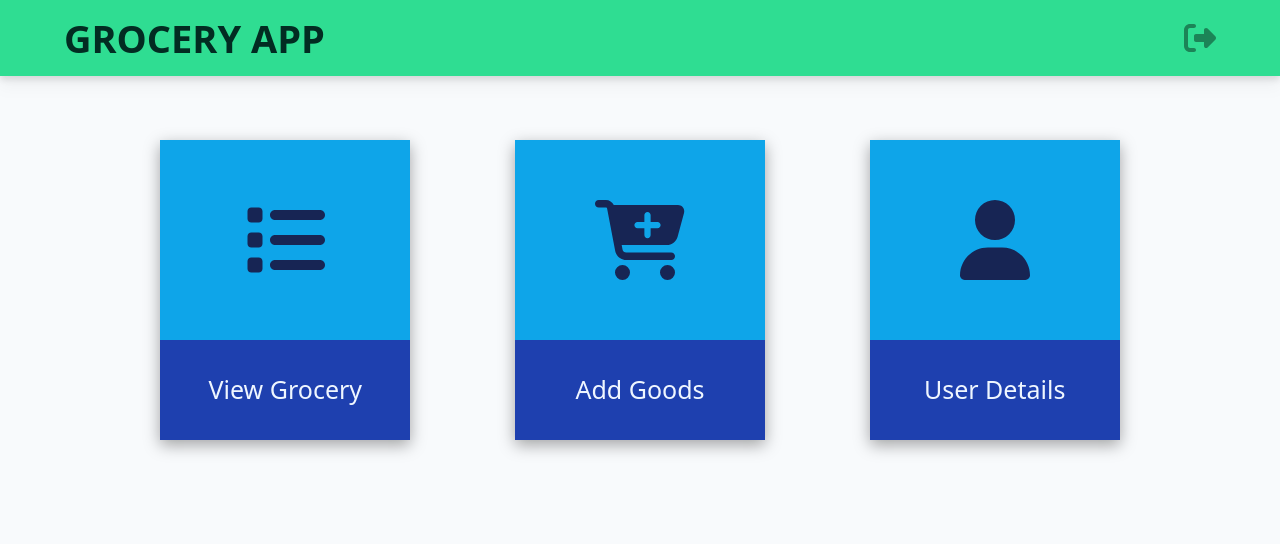
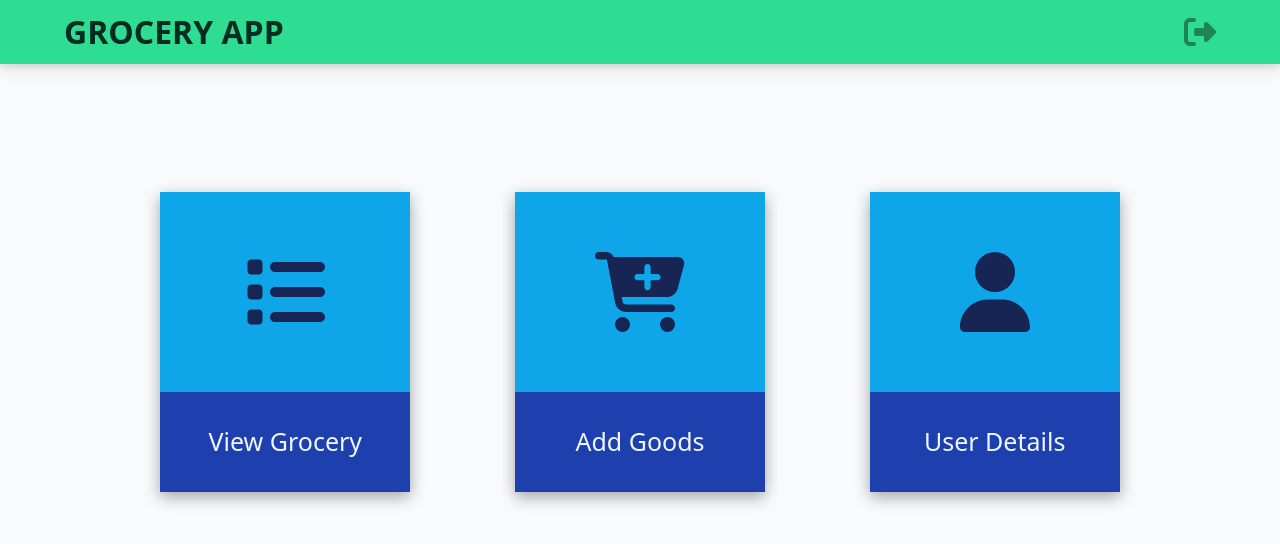
Before and after one commit to cedrick-jsx/grocery-app, a React (Vite) app in the folder client/: page / in a window 1280 px wide. Shown: the top 544 px of the page. Built offline with nearby package versions, Linux system fonts and the light colour scheme; no server answers; sample sign-in values are in the browser's storage.

Commit message:
Update Files

```diff
--- a/client/src/components/Card.jsx
+++ b/client/src/components/Card.jsx
@@ -8,7 +8,7 @@ export default function Card(props) {
   return (
     <button
       className={
-        "bg-sky-500 text-blue-950 transition-all [box-shadow:rgba(0,0,0,0.35)_0px_5px_15px] hover:[box-shadow:-10px_-10px_10px_0_#9EDDFF,-10px_-10px_0_3px_#332FD0] hover:translate-x-[10px] hover:translate-y-[10px] group/card 3xs:w-[70vw] 2xs:w-[250px]"
+        "bg-sky-500 text-blue-950 transition-all [box-shadow:rgba(0,0,0,0.35)_0px_5px_15px] hover:[box-shadow:-10px_-10px_10px_0_#9EDDFF,-10px_-10px_0_3px_#332FD0] hover:translate-x-[10px] hover:translate-y-[10px] group/card 3xs:w-[50vw] 2xs:w-[180px]"
       }
       onClick={() => {
         switch (props.value) {
@@ -31,7 +31,7 @@ export default function Card(props) {
     >
       <div
         className={
-          "flex place-content-center place-items-center w-[250px] h-[200px] overflow-hidden 3xs:w-full 3xs:h-[50vw]"
+          "flex place-content-center place-items-center w-[250px] h-[200px] overflow-hidden 3xs:w-full 3xs:h-[40vw] 2xs:w-full 2xs:h-[150px]"
         }
       >
         <FontAwesomeIcon
@@ -42,13 +42,15 @@ export default function Card(props) {
               ? faCartPlus
               : props.value === "details" && faUser
           }
-          className={"text-[80px] transition-all 3xs:text-[20vw]"}
+          className={
+            "text-[80px] transition-all 3xs:text-[15vw] 2xs:text-[50px]"
+          }
         />
       </div>
 
       <div
         className={
-          "w-full h-[100px] bg-blue-800 flex place-content-center place-items-center text-blue-50 text-[25px] font-medium 3xs:h-[30vw] 3xs:text-[6vw]"
+          "w-full h-[100px] bg-blue-800 flex place-content-center place-items-center text-blue-50 text-[25px] font-medium 3xs:h-[20vw] 3xs:text-[6vw] 2xs:text-[20px] 2xs:h-[70px]"
         }
       >
         {props.children}
--- a/client/src/components/Header.jsx
+++ b/client/src/components/Header.jsx
@@ -10,9 +10,9 @@ export default function Header(props) {
     <h1
       className={`${
         props.value === "grocery"
-          ? "absolute top-0 left-0 w-full mt-4 3xs:text-[9vw] 2xs:text-[30px] text-[38px]"
+          ? "absolute top-0 left-0 w-full mt-4 3xs:text-[7vw] 2xs:text-[25px] text-[32px]"
           : props.value === "navbar"
-          ? "cursor-pointer 3xs:text-[9vw] 2xs:text-[30px] text-[38px]"
+          ? "cursor-pointer 3xs:text-[7vw] 2xs:text-[25px] text-[32px]"
           : props.value === "none" &&
             "text-[80px] 3xs:text-[15vw] 2xs:text-[40px]"
       } text-emerald-950 text-center uppercase font-extrabold`}
--- a/client/src/components/InputForm.jsx
+++ b/client/src/components/InputForm.jsx
@@ -20,7 +20,7 @@ export default function InputForm(props) {
       className={`${
         props.type === "submit"
           ? "group cursor-pointer absolute right-0 top-0"
-          : "relative"
+          : "relative flex"
       }`}
     >
       {props.type !== "submit" && (
--- a/client/src/components/NavBar.jsx
+++ b/client/src/components/NavBar.jsx
@@ -54,9 +54,11 @@ export default function NavBar() {
     >
       <Header value="navbar">Grocery App</Header>
 
-      <div className="flex place-content-center place-items-center gap-5 text-[32px] font-bold 3xs:text-[8vw] 2xs:text-[25px]">
+      <div className="flex place-content-center place-items-center gap-5 text-[32px] font-bold 3xs:text-[7vw] 2xs:text-[25px]">
         <span
-          className={"text-green-950 cursor-pointer 3xs:hidden 2xs:hidden"}
+          className={
+            "text-green-950 cursor-pointer 3xs:hidden 2xs:hidden xs:hidden"
+          }
           onClick={() => {
             setIsError("");
             navigate("/information");
--- a/client/src/contexts/UserContextProvider.jsx
+++ b/client/src/contexts/UserContextProvider.jsx
@@ -4,7 +4,6 @@ import { UserContext } from "./CreatedContext";
 
 export const UserContextProvider = (props) => {
   const URL = "https://grocery-app-server.vercel.app/api/";
-  // const URL = "http://localhost:4000/api/";
 
   const [isError, setIsError] = useState("");
   const [isFetching, setIsFetching] = useState(true);
--- a/client/src/pages/Home.jsx
+++ b/client/src/pages/Home.jsx
@@ -12,7 +12,7 @@ export default function Home() {
   return (
     <section
       className={
-        "grid w-full p-[5%] place-content-center place-items-center gap-10 lg:grid-cols-3 xl:grid-cols-3 xl:px-[10%] 2xl:grid-cols-3 2xl:px-[15%]"
+        "grid w-full p-[10%_5%] place-content-center place-items-center gap-10 lg:grid-cols-3 xl:grid-cols-3 xl:px-[10%] 2xl:grid-cols-3 2xl:px-[15%]"
       }
     >
       <Card value="view">View Grocery</Card>
```
